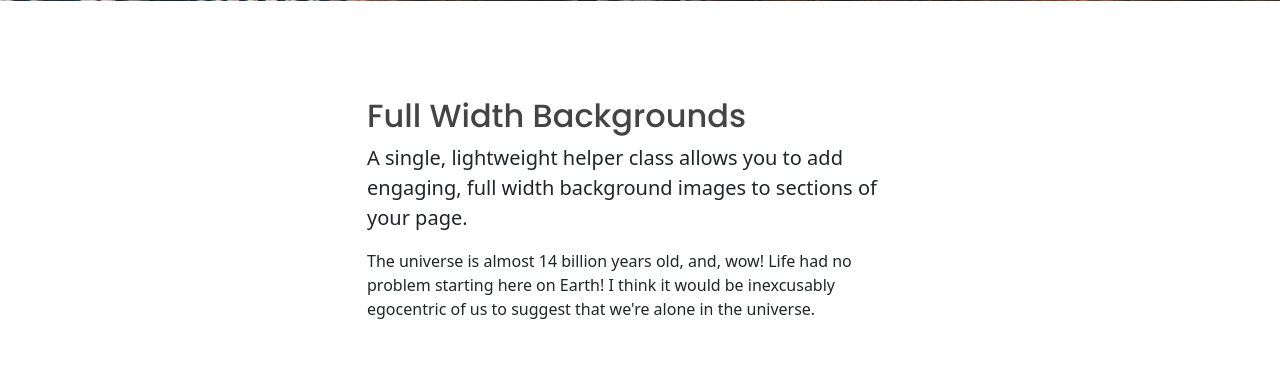
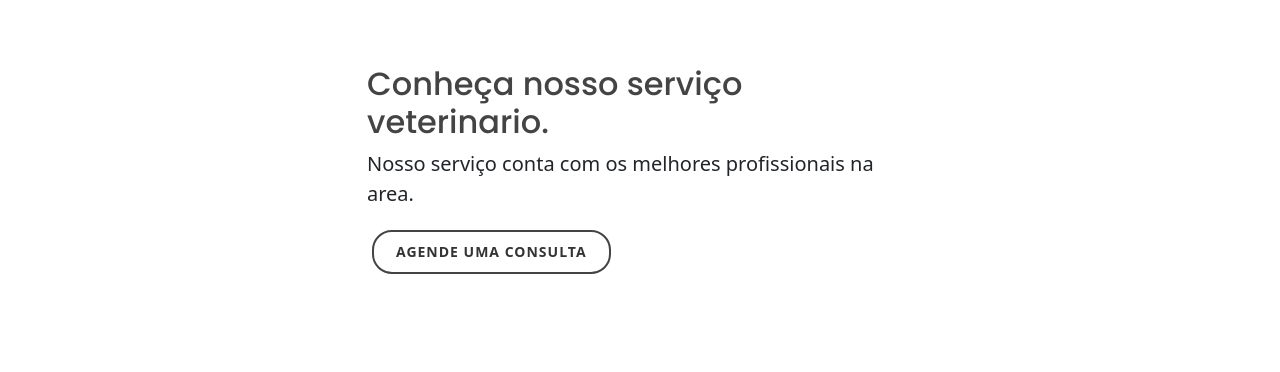
Before and after one commit to Felipe9622/ecommerce_petshop, a Django app: page /usuario/ in a window 1280 px wide. Shown: the part 747-1119 px from the top of the page. Run offline with Django 3.2, Linux system fonts and the light colour scheme; a user stored in the database is signed in; grey boxes labelled with a size stand in for pictures from a placeholder-image service; some libraries are stand-ins or nearby versions.

Commit message:
criando template para usuarios cadastrados

```diff
--- a/petshop/tasks/templates/base.html
+++ b/petshop/tasks/templates/base.html
@@ -48,6 +48,7 @@
                         </svg>
                         Agendamento
                      </a>
+
                   </li>
                   {% else %}
                   <li>
@@ -58,15 +59,16 @@
                         Pagina Principal
                      </a>
                   </li>
+                  {% endif %}
                   <li>
                      <a href="#" class="nav-link text-white">
                         <svg class="bi d-block mx-auto mb-1" width="24" height="24">
-                           <use xlink:href="#grid"></use>
+                           <use xlink:href="#speedometer2"></use>
                         </svg>
-                        Products
+                        Produtos
                      </a>
+
                   </li>
-                  {% endif %}
                   <li>
                      <a href="#" class="nav-link text-white">
                         <svg class="bi d-block mx-auto mb-1" width="24" height="24">
@@ -74,9 +76,8 @@
                         </svg>
                         Sobre Nós
                      </a>
+
                   </li>
-
-
                </ul>
                <div class="text-end">
                   {% if user.is_authenticated %}
@@ -98,13 +99,7 @@
       </section>
       <!-- Footer Scripts-->
    </body>
-   <!-- Footer -->
 
-   <!-- footer end -->
-   </div>
-   <!-- #wrapper end -->
-   <!-- Go To Top -->
-   <div id="gotoTop" class="icon-angle-up"></div>
    <!-- JavaScripts begin-->
    <script src="{% static "js/plugins.min.js" %}"></script>
    <script src="{% static "js/cheatsheet.js" %}"></script>
--- a/petshop/tasks/templates/tasks/tela_usuario.html
+++ b/petshop/tasks/templates/tasks/tela_usuario.html
@@ -7,11 +7,10 @@
     <body>
 
         <!-- Header - set the background image for the header in the line below-->
-        <header class="py-5 bg-image-full" style="background-image: url('static/images/fundo.jpg')">
+        <header class="py-5 bg-image-full" style="background-image: url('https://images.pexels.com/photos/979503/pexels-photo-979503.jpeg?auto=compress&cs=tinysrgb&dpr=1&w=500')">
             <div class="text-center my-5">
                 <img class="img-fluid rounded-circle mb-4" src="https://dummyimage.com/150x150/6c757d/dee2e6.jpg" alt="..." />
                 <h1 class="text-white fs-3 fw-bolder">Bem-Vindo Felipe</h1>
-                <p class="text-white-50 mb-0">Landing Page Template</p>
             </div>
         </header>
         <!-- Content section-->
@@ -19,15 +18,15 @@
             <div class="container my-5">
                 <div class="row justify-content-center">
                     <div class="col-lg-6">
-                        <h2>Full Width Backgrounds</h2>
-                        <p class="lead">A single, lightweight helper class allows you to add engaging, full width background images to sections of your page.</p>
-                        <p class="mb-0">The universe is almost 14 billion years old, and, wow! Life had no problem starting here on Earth! I think it would be inexcusably egocentric of us to suggest that we're alone in the universe.</p>
+                        <h2>Conheça nosso serviço veterinario.</h2>
+                        <p class="lead">Nosso serviço conta com os melhores profissionais na area.</p>
+                        <a href="#" class="button button-border button-circle button-dark">Agende uma consulta</a>
                     </div>
                 </div>
             </div>
         </section>
         <!-- Image element - set the background image for the header in the line below-->
-        <div class="py-5 bg-image-full" style="background-image: url('static/images/fundo.jpg')">
+        <div class="py-5 bg-image-full" style="background-image: url('https://images.pexels.com/photos/3628100/pexels-photo-3628100.jpeg?auto=compress&cs=tinysrgb&dpr=1&w=500')">
             <!-- Put anything you want here! The spacer below with inline CSS is just for demo purposes!-->
             <div style="height: 20rem"></div>
         </div>
@@ -36,9 +35,9 @@
             <div class="container my-5">
                 <div class="row justify-content-center">
                     <div class="col-lg-6">
-                        <h2>Engaging Background Images</h2>
-                        <p class="lead">The background images used in this template are sourced from Unsplash and are open source and free to use.</p>
-                        <p class="mb-0">I can't tell you how many people say they were turned off from science because of a science teacher that completely sucked out all the inspiration and enthusiasm they had for the course.</p>
+                        <h2>Venha conhecer nossos Produtos</h2>
+                        <p class="lead">Conheça nossos diversos produtos para seus bichinhos</p>
+                        <a href="#" class="button button-border button-circle button-dark">Visite nossa loja</a>
                     </div>
                 </div>
             </div>
--- a/petshop/tasks/urls.py
+++ b/petshop/tasks/urls.py
@@ -7,7 +7,7 @@ urlpatterns = [
     path('', views.Pagina),
     path('cadastro/', views.Cadastro, name="new-data"),
     path('login/', views.Login, name="new-data"),
-    path('usuario/', views.Usuario, name="new-data"),
+    path('usuario/', views.Usuario),
     path('dados/', ListAndCreate.as_view()),
     path('dados/<int:pk>/', DetailAndDelete.as_view()),
 ]
```
Also changed, not shown: petshop/db.sqlite3, petshop/tasks/static/images/pexels-eddie-galaxy-3628100.jpg (added).
